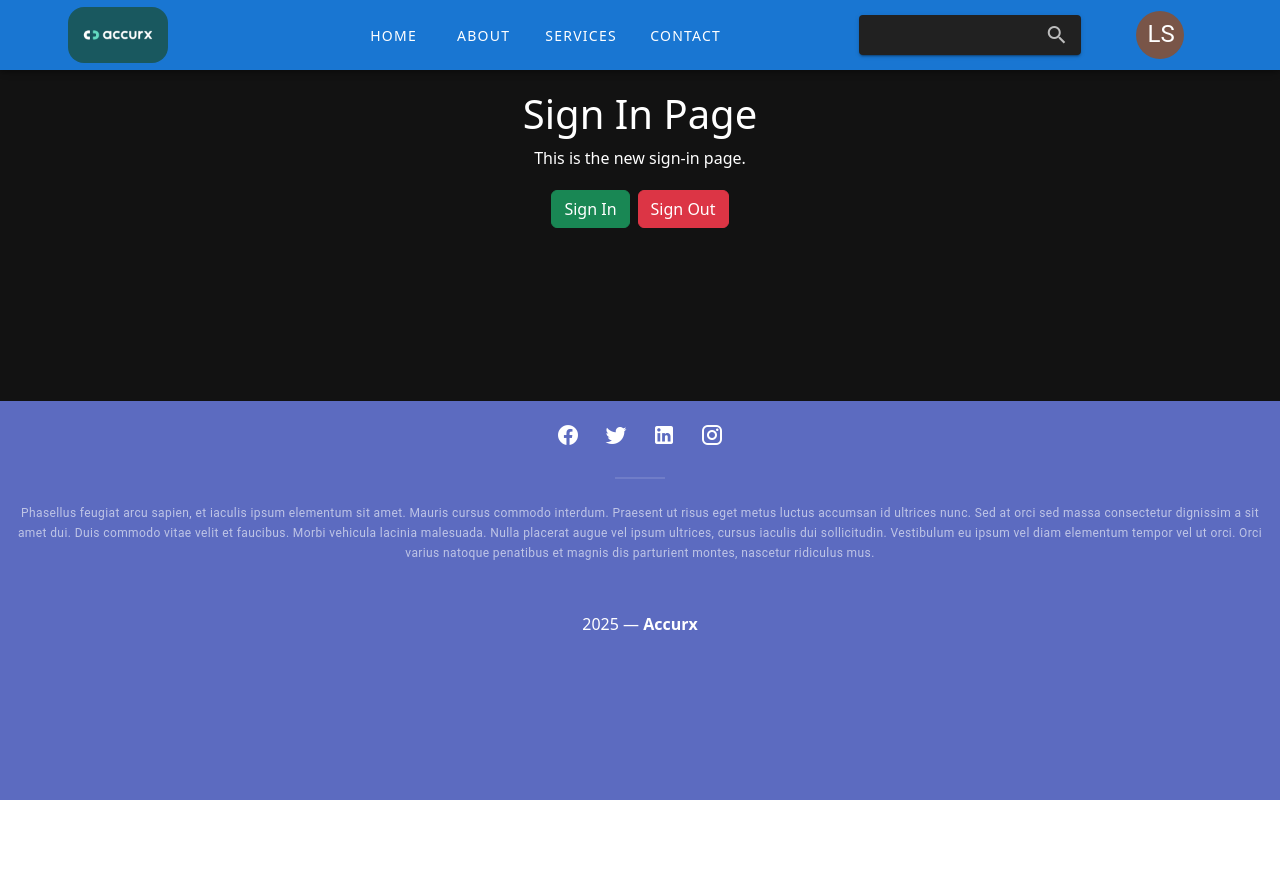
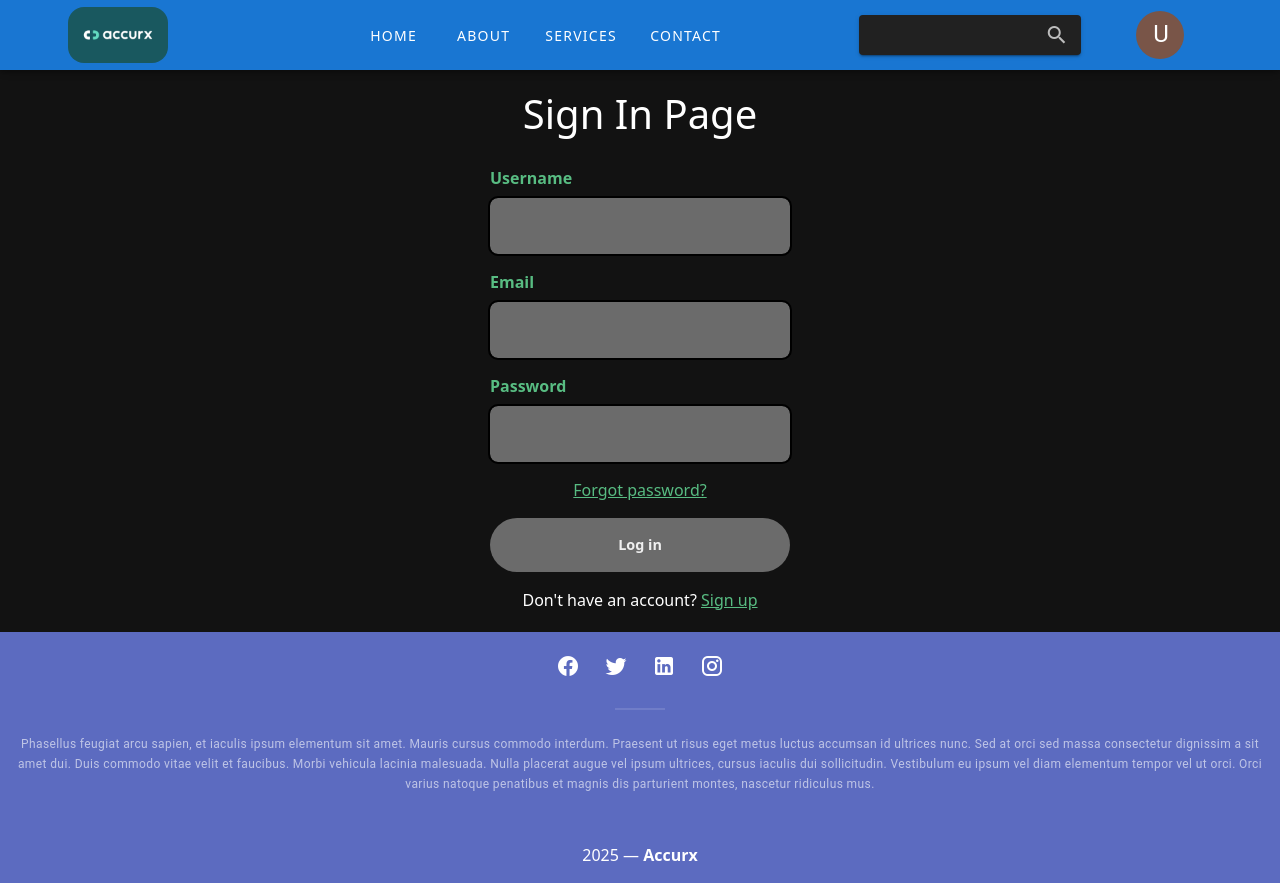
Before and after one commit to laksh-solanki/My-Projects, a Vue app in the folder Accurx/: page /signin in a window 1280 px wide. Before the commit the page ends 800 px from the top, so only its background shows below. Built offline with nearby package versions, Linux system fonts and the light colour scheme.

Commit message:
`Updated dependencies and fixed minor issues in various files`

```diff
--- a/Accurx/src/components/profile.vue
+++ b/Accurx/src/components/profile.vue
@@ -5,7 +5,7 @@
         <template v-slot:activator="{ props }">
           <v-btn icon v-bind="props">
             <v-avatar color="brown" size="large">
-              <span class="text-h5">{{ user.initials }}</span>
+              <span class="text-h5">{{ userInitials }}</span>
             </v-avatar>
           </v-btn>
         </template>
@@ -13,17 +13,17 @@
           <v-card-text>
             <div class="mx-auto text-center">
               <v-avatar color="brown" size="large">
-                <span class="text-h6">{{ user.initials }}</span>
+                <span class="text-h6">{{ userInitials }}</span>
               </v-avatar>
 
-              <h3 class="mt-3">{{ user.fullName }}</h3>
+              <h3 class="mt-3">{{ userName }}</h3>
               <p class="text-caption mt-1">
-                {{ user.email }}
+                {{ userEmail }}
               </p>
               <v-divider class="my-3"></v-divider>
               <v-btn variant="text" @click="$router.push('/signin')"> Edit Account </v-btn>
               <v-divider class="my-3"></v-divider>
-              <v-btn variant="text"> Disconnect </v-btn>
+              <v-btn variant="text" @click="handleSignOut"> Disconnect </v-btn>
             </div>
           </v-card-text>
         </v-card>
@@ -32,11 +32,19 @@
   </v-container>
 </template>
 <script setup>
-import { reactive } from 'vue'
+import { computed } from 'vue'
+import { useRouter } from 'vue-router'
+import { useAuthStore } from '@/stores/auth'
 
-const user = reactive({
-  initials: 'LS',
-  fullName: 'Laksh Solanki',
-  email: 'lakshsolanki848@gmail.com',
-})
+const router = useRouter()
+const authStore = useAuthStore()
+
+const userInitials = computed(() => authStore.user?.initials || 'U')
+const userName = computed(() => authStore.user?.username || 'Guest User')
+const userEmail = computed(() => authStore.user?.email || 'No email provided')
+
+const handleSignOut = () => {
+  authStore.signOut()
+  router.push('/signin')
+}
 </script>
--- a/Accurx/src/views/signin.vue
+++ b/Accurx/src/views/signin.vue
@@ -1,31 +1,55 @@
 <template>
   <div class="signin-page">
     <h1>Sign In Page</h1>
-    <p>This is the new sign-in page.</p>
-    <!-- Add your sign-in form or content here -->
-    <h2 v-if="user">User Email:- {{ user.email }}</h2>
-    <h2 v-if="user">User Fullname:- {{ user.fullName }}</h2>
-    <button @click="signIn" class="btn btn-success m-1">Sign In</button>
-    <button @click="signOut" class="btn btn-danger m-1">Sign Out</button>
+    <form class="form mt-5" @submit.prevent="handleSubmit">
+    <span class="input-span">
+      <label for="username" class="label">Username</label>
+      <input type="text" name="username" id="username" v-model="formData.username" />
+    </span>
+      <span class="input-span">
+        <label for="email" class="label">Email</label>
+        <input type="email" name="email" id="email" v-model="formData.email" /></span>
+      <span class="input-span">
+        <label for="password" class="label">Password</label>
+        <input type="password" name="password" id="password" v-model="formData.password" /></span>
+      <span class="span"><a href="#">Forgot password?</a></span>
+      <input class="submit" type="submit" value="Log in" />
+      <span class="span">Don't have an account? <a href="#">Sign up</a></span>
+    </form>
   </div>
 </template>
 
 <script setup>
 import { ref } from 'vue'
+import { useRouter } from 'vue-router'
+import { useAuthStore } from '@/stores/auth'
 
-const user = ref(null)
+const router = useRouter()
+const authStore = useAuthStore()
 
-const signIn = () => {
-  // Simple local user object for demonstration
-  user.value = {
-    email: ' lakshsolanki848@gmail.com',
-    fullName: ' Laksh Solanki',
-    initials: 'LS',
+const formData = ref({
+  username: '',
+  email: '',
+  password: ''
+})
+
+const handleSubmit = () => {
+  console.log('Form submitted:', formData.value); // Debugging log
+
+  // Create user data object with initials from username
+  const userData = {
+    username: formData.value.username,
+    email: formData.value.email,
+    initials: formData.value.username ? formData.value.username.charAt(0).toUpperCase() : 'U',
+    fullName: formData.value.username
   }
-}
 
-const signOut = () => {
-  user.value = null
+  // Sign in the user
+  authStore.signIn(userData)
+  console.log('User signed in:', authStore.user); // Debugging log
+
+  // Redirect to home page
+  router.push('/')
 }
 </script>
 
@@ -33,5 +57,81 @@ const signOut = () => {
 .signin-page {
   padding: 20px;
   text-align: center;
+  display: flex;
+  align-items: center;
+  flex-direction: column;
+  justify-content: center;
+}
+
+.form {
+  display: flex;
+  flex-direction: column;
+  align-items: center;
+  gap: 1rem;
+  width: 100%;
+  max-width: 300px;
+}
+
+.form .input-span {
+  width: 100%;
+  display: flex;
+  flex-direction: column;
+  gap: 0.5rem;
+}
+
+.form input[type="text"],
+.form input[type="email"],
+.form input[type="password"] {
+  border-radius: 0.5rem;
+  padding: 1rem 0.75rem;
+  width: 100%;
+  border: none;
+  display: flex;
+  align-items: center;
+  gap: 0.5rem;
+  background-color: #6b6b6b;
+  outline: 2px solid #000000;
+}
+
+.form input[type="text"]:focus,
+.form input[type="email"]:focus,
+.form input[type="password"]:focus {
+  outline: 2px solid #58bc82;
+}
+
+.label {
+  align-self: flex-start;
+  color: #58bc82;
+  font-weight: 600;
+}
+
+.form .submit {
+  padding: 1rem 0.75rem;
+  width: 100%;
+  display: flex;
+  align-items: center;
+  gap: 0.5rem;
+  border-radius: 3rem;
+  background-color: #6b6b6b;
+  color: #efefef;
+  border: none;
+  cursor: pointer;
+  transition: all 300ms;
+  font-weight: 600;
+  font-size: 0.9rem;
+}
+
+.form .submit:hover {
+  background-color: #58bc82;
+  color: #000000;
+}
+
+.span {
+  text-decoration: none;
+  color: #ffffff;
+}
+
+.span a {
+  color: #58bc82;
 }
 </style>
```
Also changed, not shown: Accurx/src/components/Navbar.vue (line endings or trailing spaces), 1 other file (tests, documents, lock files or other folders).
